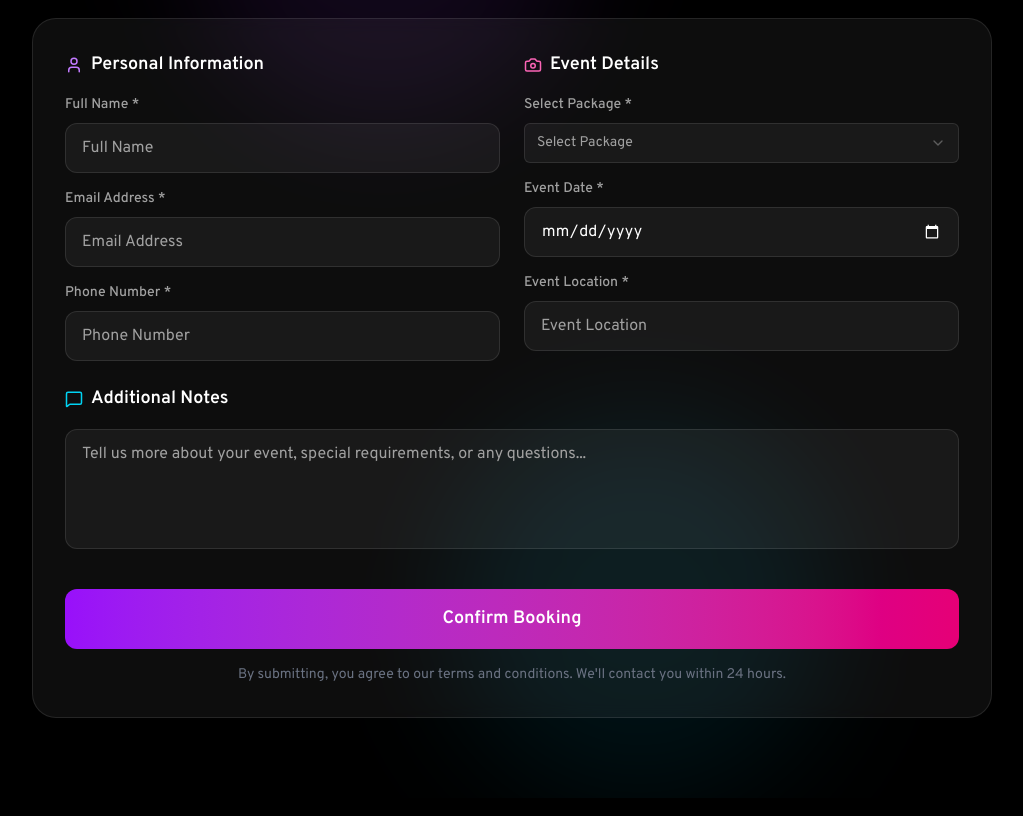
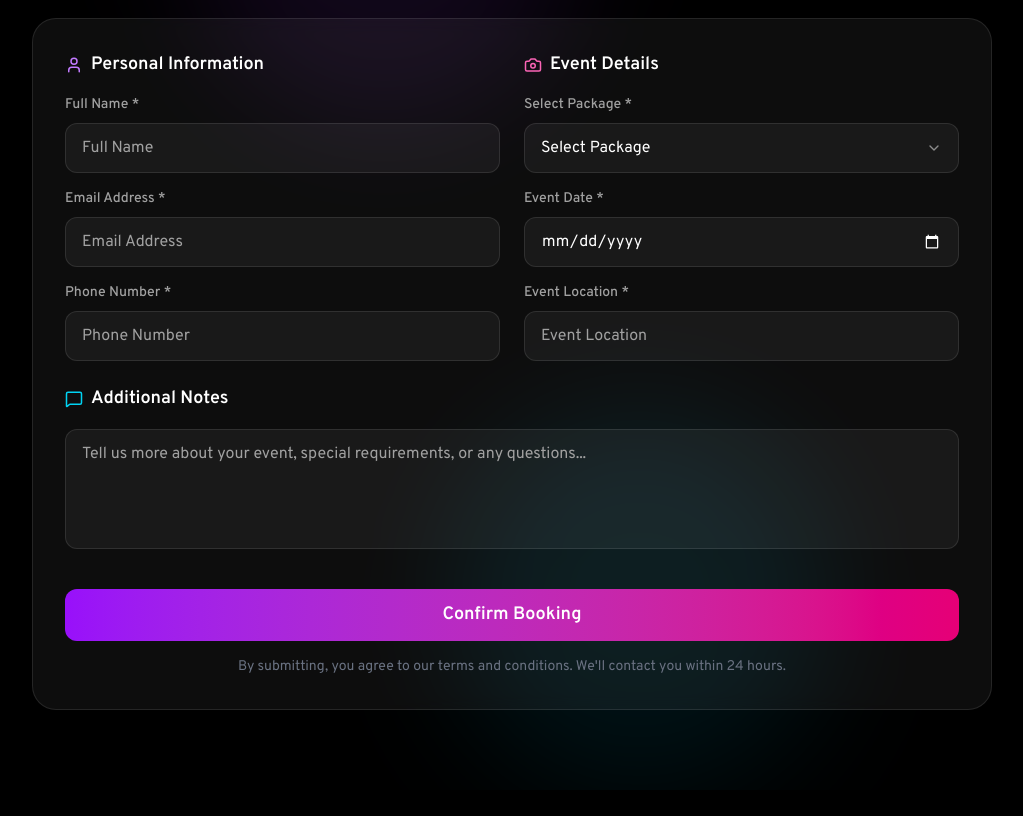
Before and after one commit to rakibislam2233/lbfilms, a Next.js app: page /booking in a window 1280 px wide. Shown: the part 360-1176 px from the top of the page, without its empty margins (128-1151 px from the left). Built offline with nearby package versions, Linux system fonts and the light colour scheme.

Commit message:
feat: Update various components and pages

```diff
--- a/app/globals.css
+++ b/app/globals.css
@@ -5,7 +5,7 @@
   --foreground: #171717;
 
   /* Brand Colors */
-  --primary: #721011;
+  --primary: #A422E5;
   --primary-foreground: #ffffff;
   --primary-hover: #5a0d0e;
 
@@ -21,7 +21,7 @@
 
   --border: #e5e5e5;
   --input: #e5e5e5;
-  --ring: #721011;
+  --ring: #A422E5;
 
   --destructive: #dc2626;
   --destructive-foreground: #ffffff;
@@ -36,7 +36,7 @@
   --foreground: #ededed;
 
   /* Brand Colors */
-  --primary: #721011;
+  --primary: #A422E5;
   --primary-foreground: #ffffff;
   --primary-hover: #8a1314;
 
@@ -52,7 +52,7 @@
 
   --border: #262626;
   --input: #262626;
-  --ring: #721011;
+  --ring: #A422E5;
 
   --destructive: #dc2626;
   --destructive-foreground: #ffffff;
--- a/components/pages/admin/AdminDashboard.tsx
+++ b/components/pages/admin/AdminDashboard.tsx
@@ -270,7 +270,7 @@ export default function AdminDashboard() {
                   <div>
                     <p className="text-white font-medium">{order.packageId}</p>
                     <p className="text-gray-500 text-sm">
-                      {new Date(order.eventDate).toLocaleDateString()}
+                      {new Date(order.eventDate).toLocaleDateString('en-US', { year: 'numeric', month: 'short', day: 'numeric' })}
                     </p>
                   </div>
                 </div>
--- a/components/pages/admin/AdminOrdersPage.tsx
+++ b/components/pages/admin/AdminOrdersPage.tsx
@@ -130,7 +130,7 @@ export default function AdminOrdersPage() {
                   </td>
                   <td className="py-4 px-6 text-white">{order.packageId}</td>
                   <td className="py-4 px-6 text-gray-400">
-                    {new Date(order.eventDate).toLocaleDateString()}
+                    {new Date(order.eventDate).toLocaleDateString('en-US', { year: 'numeric', month: 'short', day: 'numeric' })}
                   </td>
                   <td className="py-4 px-6 text-gray-400">{order.location}</td>
                   <td className="py-4 px-6 text-white font-medium">
@@ -218,7 +218,7 @@ export default function AdminOrdersPage() {
                 <div>
                   <p className="text-gray-500 text-sm">Event Date</p>
                   <p className="text-white">
-                    {new Date(selectedOrder.eventDate).toLocaleDateString()}
+                    {new Date(selectedOrder.eventDate).toLocaleDateString('en-US', { year: 'numeric', month: 'short', day: 'numeric' })}
                   </p>
                 </div>
                 <div>
--- a/components/pages/admin/AdminReviewsPage.tsx
+++ b/components/pages/admin/AdminReviewsPage.tsx
@@ -71,7 +71,7 @@ export default function AdminReviewsPage() {
                     </div>
                   </div>
                   <p className="text-gray-300 mb-2">{review.comment}</p>
-                  <p className="text-gray-500 text-sm">{new Date(review.date).toLocaleDateString()}</p>
+                  <p className="text-gray-500 text-sm">{new Date(review.date).toLocaleDateString('en-US', { year: 'numeric', month: 'short', day: 'numeric' })}</p>
                 </div>
                 <div className="flex items-center gap-2">
                   <span className={`px-3 py-1 rounded-full text-xs ${review.published ? 'bg-green-500/20 text-green-400' : 'bg-yellow-500/20 text-yellow-400'}`}>
--- a/components/pages/dashboard/DashboardPage.tsx
+++ b/components/pages/dashboard/DashboardPage.tsx
@@ -82,7 +82,7 @@ export default function DashboardPage() {
               <div>
                 <p className="text-white font-medium">{order.packageId}</p>
                 <p className="text-gray-500 text-sm">
-                  {new Date(order.eventDate).toLocaleDateString()}
+                  {new Date(order.eventDate).toLocaleDateString('en-US', { year: 'numeric', month: 'short', day: 'numeric' })}
                 </p>
               </div>
               <div className="text-right">
--- a/components/pages/dashboard/OrderDetailPage.tsx
+++ b/components/pages/dashboard/OrderDetailPage.tsx
@@ -59,7 +59,7 @@ export default function OrderDetailPage() {
         <div>
           <h1 className="text-3xl font-bold text-white">Order #{order.id}</h1>
           <p className="text-gray-400">
-            Placed on {new Date(order.date).toLocaleDateString()}
+            Placed on {new Date(order.date).toLocaleDateString('en-US', { year: 'numeric', month: 'short', day: 'numeric' })}
           </p>
         </div>
         <span
@@ -121,7 +121,7 @@ export default function OrderDetailPage() {
             <div className="flex justify-between">
               <span className="text-gray-400">Event Date</span>
               <span className="text-white">
-                {new Date(order.eventDate).toLocaleDateString()}
+                {new Date(order.eventDate).toLocaleDateString('en-US', { year: 'numeric', month: 'short', day: 'numeric' })}
               </span>
             </div>
             <div className="flex justify-between">
--- a/components/pages/dashboard/OrdersPage.tsx
+++ b/components/pages/dashboard/OrdersPage.tsx
@@ -46,7 +46,7 @@ export default function OrdersPage() {
                 <div className="flex flex-wrap gap-4 text-gray-400 text-sm">
                   <span className="flex items-center gap-1">
                     <Calendar size={14} />
-                    {new Date(order.eventDate).toLocaleDateString()}
+                    {new Date(order.eventDate).toLocaleDateString('en-US', { year: 'numeric', month: 'short', day: 'numeric' })}
                   </span>
                   <span className="flex items-center gap-1">
                     <MapPin size={14} />
--- a/components/pages/dashboard/ProfilePage.tsx
+++ b/components/pages/dashboard/ProfilePage.tsx
@@ -52,7 +52,7 @@ export default function ProfilePage() {
               {
                 icon: Calendar,
                 label: "Member Since",
-                value: new Date(user.joinedAt).toLocaleDateString(),
+                value: new Date(user.joinedAt).toLocaleDateString('en-US', { year: 'numeric', month: 'short', day: 'numeric' }),
               },
             ].map((item, index) => {
               const Icon = item.icon;
--- a/components/pages/dashboard/ReviewsPage.tsx
+++ b/components/pages/dashboard/ReviewsPage.tsx
@@ -123,7 +123,7 @@ export default function ReviewsPage() {
               </div>
               <p className="text-gray-300">{review.comment}</p>
               <p className="text-gray-500 text-sm mt-3">
-                {new Date(review.date).toLocaleDateString()}
+                {new Date(review.date).toLocaleDateString('en-US', { year: 'numeric', month: 'short', day: 'numeric' })}
               </p>
             </motion.div>
           ))
--- a/components/pages/main/Booking/BookingPage.tsx
+++ b/components/pages/main/Booking/BookingPage.tsx
@@ -289,12 +289,8 @@ const BookingPage = () => {
             <motion.button
               type="submit"
               disabled={isSubmitting}
-              whileHover={{
-                scale: 1.02,
-                boxShadow: "0 0 30px rgba(168, 85, 247, 0.4)",
-              }}
               whileTap={{ scale: 0.98 }}
-              className="w-full mt-8 py-4 rounded-xl bg-linear-to-r from-purple-600  to-pink-600 text-white font-semibold text-lg disabled:opacity-50"
+              className="w-full mt-8 py-3 cursor-pointer rounded-xl bg-linear-to-r from-purple-600  to-pink-600 text-white font-semibold text-lg disabled:opacity-50"
             >
               {isSubmitting ? (
                 <div className="w-5 h-5 border-2 border-white/30 border-t-white rounded-full animate-spin mx-auto" />
--- a/components/ui/select.tsx
+++ b/components/ui/select.tsx
@@ -1,16 +1,16 @@
-"use client"
+"use client";
 
-import * as React from "react"
-import * as SelectPrimitive from "@radix-ui/react-select"
-import { Check, ChevronDown, ChevronUp } from "lucide-react"
+import * as React from "react";
+import * as SelectPrimitive from "@radix-ui/react-select";
+import { Check, ChevronDown, ChevronUp } from "lucide-react";
 
-import { cn } from "@/lib/utils"
+import { cn } from "@/lib/utils";
 
-const Select = SelectPrimitive.Root
+const Select = SelectPrimitive.Root;
 
-const SelectGroup = SelectPrimitive.Group
+const SelectGroup = SelectPrimitive.Group;
 
-const SelectValue = SelectPrimitive.Value
+const SelectValue = SelectPrimitive.Value;
 
 const SelectTrigger = React.forwardRef<
   React.ElementRef<typeof SelectPrimitive.Trigger>,
@@ -19,7 +19,7 @@ const SelectTrigger = React.forwardRef<
   <SelectPrimitive.Trigger
     ref={ref}
     className={cn(
-      "flex h-10 w-full items-center justify-between rounded-md border border-input bg-background px-3 py-2 text-sm ring-offset-background data-[placeholder]:text-muted-foreground focus:outline-none focus:ring-2 focus:ring-ring focus:ring-offset-2 disabled:cursor-not-allowed disabled:opacity-50 [&>span]:line-clamp-1",
+      "w-full px-4 py-3 rounded-xl flex  justify-between items-center bg-muted border border-border text-foreground placeholder-muted-foreground focus:outline-none focus:border-purple-500/50 transition-colors disabled:cursor-not-allowed disabled:opacity-50 cursor-pointer",
       className
     )}
     {...props}
@@ -29,8 +29,8 @@ const SelectTrigger = React.forwardRef<
       <ChevronDown className="h-4 w-4 opacity-50" />
     </SelectPrimitive.Icon>
   </SelectPrimitive.Trigger>
-))
-SelectTrigger.displayName = SelectPrimitive.Trigger.displayName
+));
+SelectTrigger.displayName = SelectPrimitive.Trigger.displayName;
 
 const SelectScrollUpButton = React.forwardRef<
   React.ElementRef<typeof SelectPrimitive.ScrollUpButton>,
@@ -46,8 +46,8 @@ const SelectScrollUpButton = React.forwardRef<
   >
     <ChevronUp className="h-4 w-4" />
   </SelectPrimitive.ScrollUpButton>
-))
-SelectScrollUpButton.displayName = SelectPrimitive.ScrollUpButton.displayName
+));
+SelectScrollUpButton.displayName = SelectPrimitive.ScrollUpButton.displayName;
 
 const SelectScrollDownButton = React.forwardRef<
   React.ElementRef<typeof SelectPrimitive.ScrollDownButton>,
@@ -63,9 +63,9 @@ const SelectScrollDownButton = React.forwardRef<
   >
     <ChevronDown className="h-4 w-4" />
   </SelectPrimitive.ScrollDownButton>
-))
+));
 SelectScrollDownButton.displayName =
-  SelectPrimitive.ScrollDownButton.displayName
+  SelectPrimitive.ScrollDownButton.displayName;
 
 const SelectContent = React.forwardRef<
   React.ElementRef<typeof SelectPrimitive.Content>,
@@ -75,7 +75,7 @@ const SelectContent = React.forwardRef<
     <SelectPrimitive.Content
       ref={ref}
       className={cn(
-        "relative z-50 max-h-[--radix-select-content-available-height] min-w-[8rem] overflow-y-auto overflow-x-hidden rounded-md border bg-popover text-popover-foreground shadow-md data-[state=open]:animate-in data-[state=closed]:animate-out data-[state=closed]:fade-out-0 data-[state=open]:fade-in-0 data-[state=closed]:zoom-out-95 data-[state=open]:zoom-in-95 data-[side=bottom]:slide-in-from-top-2 data-[side=left]:slide-in-from-right-2 data-[side=right]:slide-in-from-left-2 data-[side=top]:slide-in-from-bottom-2 origin-[--radix-select-content-transform-origin]",
+        "relative z-50 max-h-[--radix-select-content-available-height] min-w-32 overflow-y-auto overflow-x-hidden rounded-md border border-border bg-popover text-popover-foreground shadow-md data-[state=open]:animate-in data-[state=closed]:animate-out data-[state=closed]:fade-out-0 data-[state=open]:fade-in-0 data-[state=closed]:zoom-out-95 data-[state=open]:zoom-in-95 data-[side=bottom]:slide-in-from-top-2 data-[side=left]:slide-in-from-right-2 data-[side=right]:slide-in-from-left-2 data-[side=top]:slide-in-from-bottom-2 origin-[--radix-select-content-transform-origin]",
         position === "popper" &&
           "data-[side=bottom]:translate-y-1 data-[side=left]:-translate-x-1 data-[side=right]:translate-x-1 data-[side=top]:-translate-y-1",
         className
@@ -88,7 +88,7 @@ const SelectContent = React.forwardRef<
         className={cn(
           "p-1",
           position === "popper" &&
-            "h-[var(--radix-select-trigger-height)] w-full min-w-[var(--radix-select-trigger-width)]"
+            "h-(--radix-select-trigger-height) w-full min-w-(--radix-select-trigger-width)"
         )}
       >
         {children}
@@ -96,8 +96,8 @@ const SelectContent = React.forwardRef<
       <SelectScrollDownButton />
     </SelectPrimitive.Content>
   </SelectPrimitive.Portal>
-))
-SelectContent.displayName = SelectPrimitive.Content.displayName
+));
+SelectContent.displayName = SelectPrimitive.Content.displayName;
 
 const SelectLabel = React.forwardRef<
   React.ElementRef<typeof SelectPrimitive.Label>,
@@ -108,8 +108,8 @@ const SelectLabel = React.forwardRef<
     className={cn("py-1.5 pl-8 pr-2 text-sm font-semibold", className)}
     {...props}
   />
-))
-SelectLabel.displayName = SelectPrimitive.Label.displayName
+));
+SelectLabel.displayName = SelectPrimitive.Label.displayName;
 
 const SelectItem = React.forwardRef<
   React.ElementRef<typeof SelectPrimitive.Item>,
@@ -118,7 +118,7 @@ const SelectItem = React.forwardRef<
   <SelectPrimitive.Item
     ref={ref}
     className={cn(
-      "relative flex w-full cursor-default select-none items-center rounded-sm py-1.5 pl-8 pr-2 text-sm outline-none focus:bg-accent focus:text-accent-foreground data-[disabled]:pointer-events-none data-[disabled]:opacity-50",
+      "relative flex w-full  select-none items-center rounded-sm py-1.5 pl-8 pr-2 text-sm outline-none focus:bg-accent focus:text-accent-foreground data-disabled:pointer-events-none data-disabled:opacity-50 cursor-pointer",
       className
     )}
     {...props}
@@ -131,8 +131,8 @@ const SelectItem = React.forwardRef<
 
     <SelectPrimitive.ItemText>{children}</SelectPrimitive.ItemText>
   </SelectPrimitive.Item>
-))
-SelectItem.displayName = SelectPrimitive.Item.displayName
+));
+SelectItem.displayName = SelectPrimitive.Item.displayName;
 
 const SelectSeparator = React.forwardRef<
   React.ElementRef<typeof SelectPrimitive.Separator>,
@@ -143,8 +143,8 @@ const SelectSeparator = React.forwardRef<
     className={cn("-mx-1 my-1 h-px bg-muted", className)}
     {...props}
   />
-))
-SelectSeparator.displayName = SelectPrimitive.Separator.displayName
+));
+SelectSeparator.displayName = SelectPrimitive.Separator.displayName;
 
 export {
   Select,
@@ -157,4 +157,4 @@ export {
   SelectSeparator,
   SelectScrollUpButton,
   SelectScrollDownButton,
-}
+};
```
Also changed, not shown: 1 other file (tests, documents, lock files or other folders).
